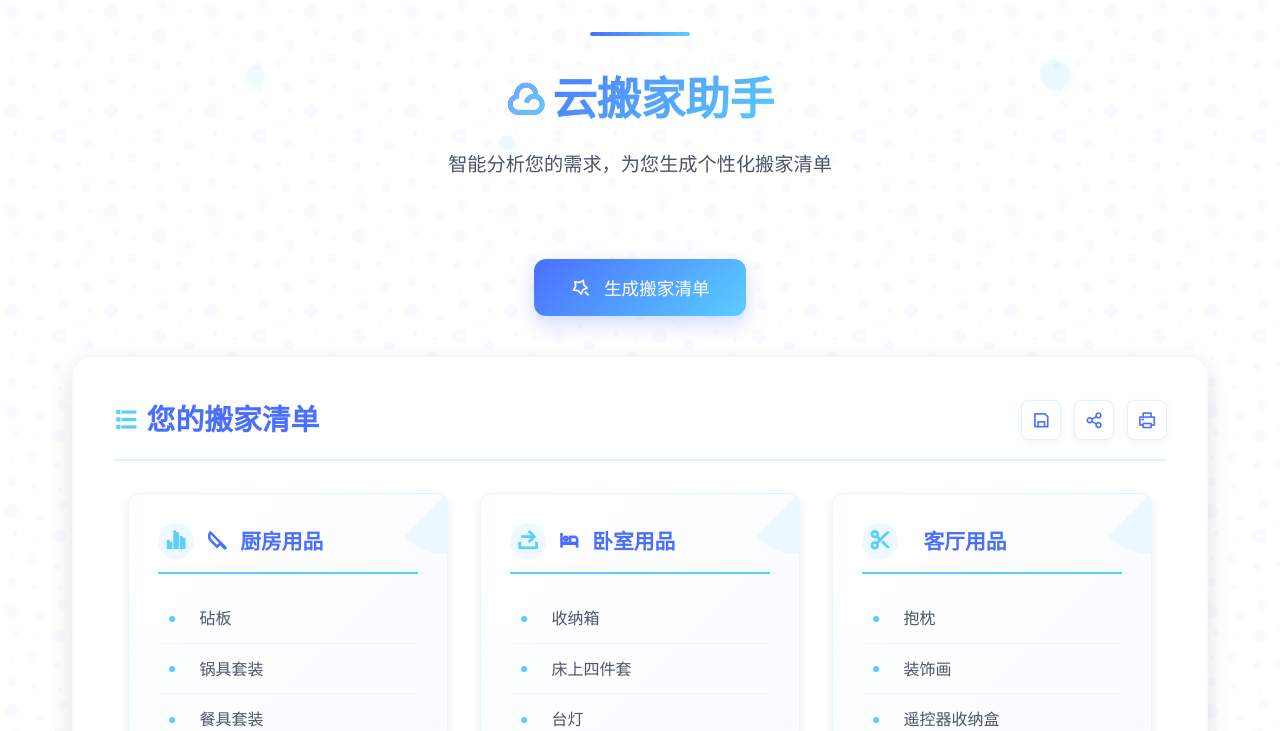
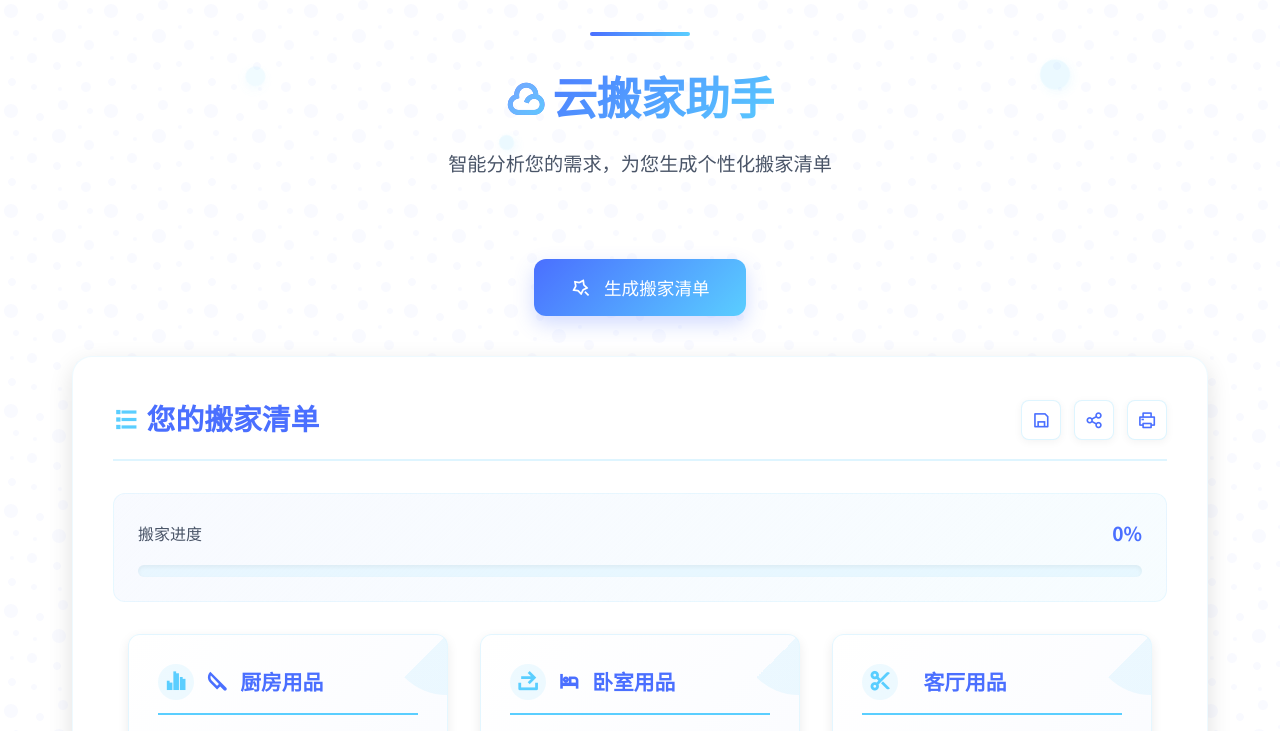
Before and after one commit to zym9863/Cloud-Moving-Assistant, a plain HTML site: page index.html in a window 1280 px wide. Both pictures are taken after a click on the button "生成搬家清单". Shown: the top 731 px of the page. Drawn offline with nearby package versions, Linux system fonts and the light colour scheme.

Commit message:
Add progress tracking feature with visual progress bar

```diff
--- a/index.html
+++ b/index.html
@@ -47,6 +47,17 @@
                             </button>
                         </div>
                     </div>
+                    <div class="progress-section">
+                        <div class="progress-info">
+                            <span class="progress-text">搬家进度</span>
+                            <span class="progress-percentage" id="progressPercentage">0%</span>
+                        </div>
+                        <div class="progress-bar-container">
+                            <div class="progress-bar" id="progressBar">
+                                <div class="progress-fill" id="progressFill"></div>
+                            </div>
+                        </div>
+                    </div>
                     <div class="categories"></div>
                 </div>
             </div>
--- a/script.js
+++ b/script.js
@@ -98,13 +98,31 @@ document.addEventListener('DOMContentLoaded', () => {
         generateBtn.disabled = false;
         loadingIndicator.classList.add('hidden');
 
+        // 更新进度条函数
+        function updateProgress() {
+            const allItems = document.querySelectorAll('.category li');
+            const completedItems = Array.from(allItems).filter(item =>
+                item.style.textDecoration === 'line-through'
+            );
+            const progress = allItems.length > 0 ? (completedItems.length / allItems.length) * 100 : 0;
+            const progressPercentage = document.getElementById('progressPercentage');
+            const progressFill = document.getElementById('progressFill');
+
+            progressPercentage.textContent = Math.round(progress) + '%';
+            progressFill.style.width = progress + '%';
+        }
+
         // 添加点击事件到每个清单项
         document.querySelectorAll('.category li').forEach(item => {
             item.addEventListener('click', function() {
                 this.style.textDecoration = this.style.textDecoration === 'line-through' ? 'none' : 'line-through';
                 this.style.color = this.style.textDecoration === 'line-through' ? '#a0aec0' : '';
+                updateProgress(); // 更新进度条
             });
         });
+
+        // 初始化进度为0%
+        updateProgress();
     }
 
     // 保存清单功能
--- a/style.css
+++ b/style.css
@@ -232,6 +232,74 @@ header p {
 .checklist-header h2 i {
     color: var(--accent-color);
     font-size: 1.6rem;
+}
+
+.progress-section {
+    margin-bottom: 2rem;
+    padding: 1.5rem;
+    background: linear-gradient(135deg, var(--bg-light) 0%, rgba(90, 206, 255, 0.05) 100%);
+    border-radius: var(--radius-md);
+    border: 1px solid rgba(90, 206, 255, 0.1);
+}
+
+.progress-info {
+    display: flex;
+    justify-content: space-between;
+    align-items: center;
+    margin-bottom: 1rem;
+    font-weight: 500;
+}
+
+.progress-text {
+    color: var(--text-secondary);
+    font-size: 1rem;
+}
+
+.progress-percentage {
+    color: var(--primary-color);
+    font-size: 1.2rem;
+    font-weight: 600;
+}
+
+.progress-bar-container {
+    width: 100%;
+    height: 12px;
+    background: rgba(90, 206, 255, 0.1);
+    border-radius: 6px;
+    overflow: hidden;
+    box-shadow: inset 0 2px 4px rgba(0, 0, 0, 0.05);
+}
+
+.progress-bar {
+    width: 100%;
+    height: 100%;
+    position: relative;
+}
+
+.progress-fill {
+    height: 100%;
+    background: linear-gradient(90deg, var(--primary-color) 0%, var(--accent-color) 100%);
+    border-radius: 6px;
+    transition: width 0.5s cubic-bezier(0.4, 0, 0.2, 1);
+    box-shadow: 0 2px 8px rgba(74, 111, 255, 0.3);
+    position: relative;
+    overflow: hidden;
+}
+
+.progress-fill::after {
+    content: '';
+    position: absolute;
+    top: 0;
+    left: 0;
+    right: 0;
+    bottom: 0;
+    background: linear-gradient(90deg, transparent, rgba(255, 255, 255, 0.3), transparent);
+    animation: shimmer 2s infinite;
+}
+
+@keyframes shimmer {
+    0% { transform: translateX(-100%); }
+    100% { transform: translateX(100%); }
 }
 
 .checklist-actions {
```
